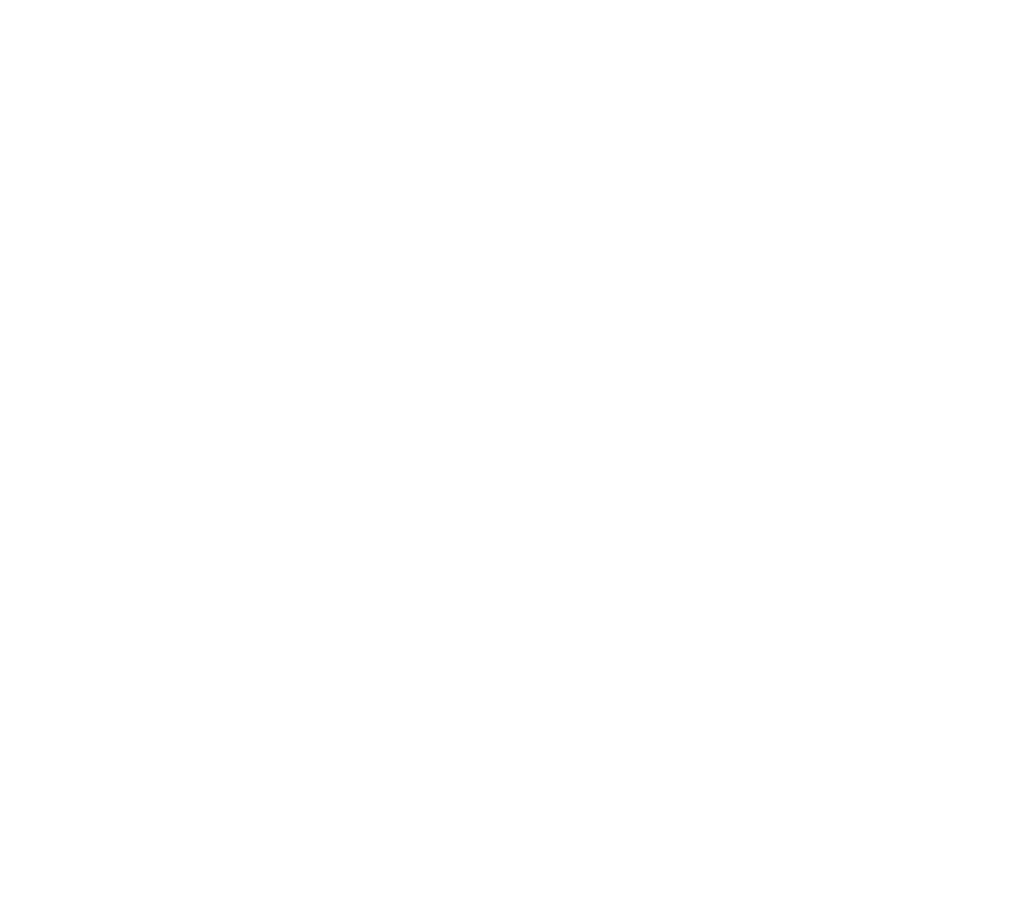
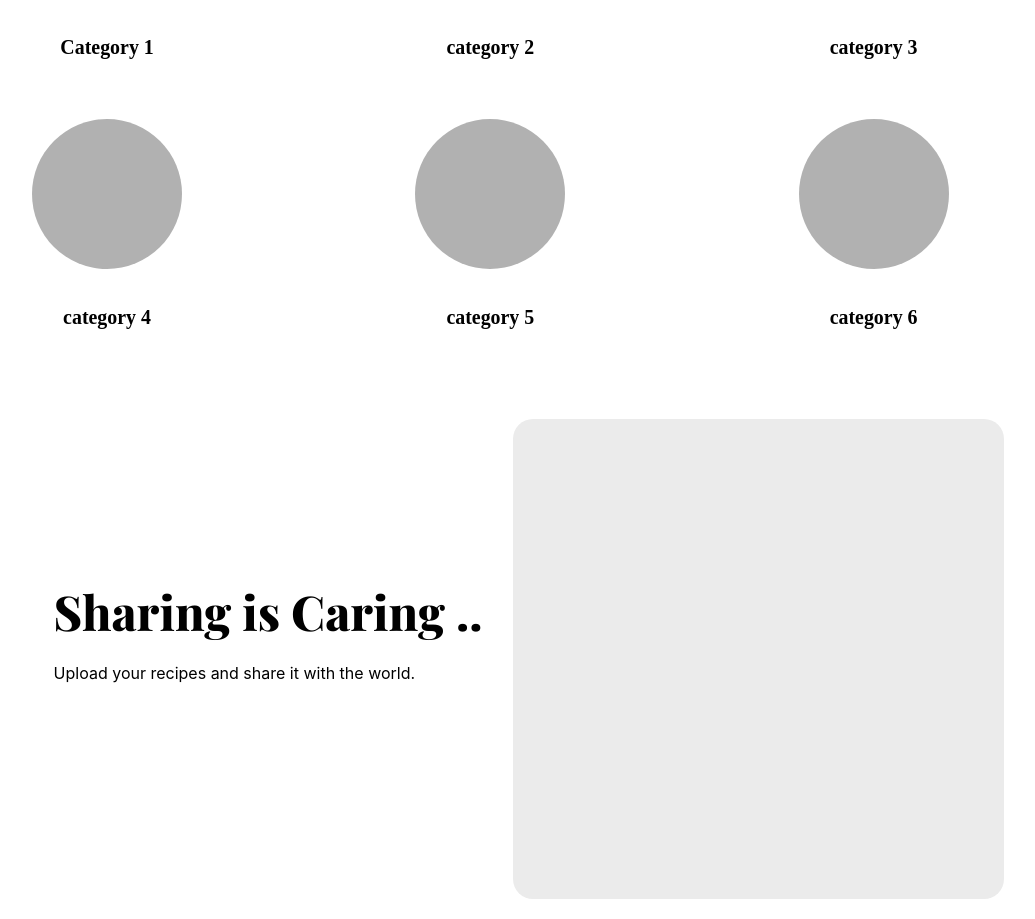
Before and after one commit to Ayushnigam1/Homemade, a React (Create React App) app: page / in a window 1280 px wide. Shown: the part 2109-3028 px from the top of the page, without its empty margins (156-1191 px from the left). Before the commit the page ends 1759 px from the top, so only its background shows below. Built offline with nearby package versions, Linux system fonts and the light colour scheme.

Commit message:
front update

```diff
--- a/src/components/Content.js
+++ b/src/components/Content.js
@@ -63,6 +63,68 @@
        </div>
        </div>
         </div>
+
+        {/*category*/}
+
+        <div className="container">
+        <h2 className="subtitle">Popular category</h2>
+        </div>
+
+        <div className="categorycontain">
+       <div className="cardcategory ">
+       <div className="cardcategoryimg">
+       </div>
+       <div className="cardcategorydata"><h5>Category 1</h5>
+       </div>
+       </div>
+       <div className="cardcategory ">
+       <div className="cardcategoryimg">
+       </div>
+       <div className="cardcategorydata"><h5>category 2</h5>
+       </div>
+       </div>
+       <div className="cardcategory ">
+       <div className="cardcategoryimg">
+       </div>
+       <div className="cardcategorydata"><h5>category 3</h5>
+       </div>
+       </div>
+       <div className="cardcategory ">
+       <div className="cardcategoryimg">
+       </div>
+       <div className="cardcategorydata"><h5>category 4</h5>
+       </div>
+       </div>
+       <div className="cardcategory ">
+       <div className="cardcategoryimg">
+       </div>
+       <div className="cardcategorydata"><h5>category 5</h5>
+       </div>
+       </div>
+       <div className="cardcategory ">
+       <div className="cardcategoryimg">
+       </div>
+       <div className="cardcategorydata"><h5>category 6</h5>
+       </div>
+       </div>
+        </div>
+
+
+        <div className="container">
+        <div className="header">
+        <div className="Bottomtext">
+        <div className="Bottomtextdata">
+        <h3 className="Bottomhead">Sharing is Caring ..</h3>
+        <p> Upload your recipes and share it with the world. </p>
+
+       </div>
+        </div>
+        <div className="banner">
+        <div className="Bottombannerimage">
+        </div>
+        </div>
+        </div>
+        </div>
         </>
     )
 }
--- a/src/index.css
+++ b/src/index.css
@@ -91,7 +91,7 @@
 
 .text {
     /* border: 5px solid blue; */
-    width: 1200px;
+    width: 1120px;
     height: 500px;
 }
 
@@ -164,6 +164,87 @@
     background-color: #EBEBEB;
 }
 
+
+/* popular category part */
+
+.categorycontain {
+    display: grid;
+    grid: 250px /33% 33% 33%;
+    grid-gap: 20px;
+    margin: 20px 7% 20px 7%;
+}
+
+.cardcategory {
+    position: inherit;
+    width: 90%;
+    height: 250px;
+    background-color: white;
+    /* box-shadow: 0px 6px 5px 6px rgba(0, 0, 0, 0.2); */
+    border-radius: 10px;
+    align-items: center;
+    text-align: center;
+    padding: 10px;
+}
+
+.cardcategoryimg {
+    margin-bottom: 20PX;
+    /* display: block; */
+    border-radius: 50%;
+    background-color: #b1b1b1;
+    justify-content: center;
+    align-items: center;
+    text-align: center;
+    margin: auto;
+    width: 150px;
+    height: 150px;
+}
+
+.cardcategorydata {
+    margin: 30px;
+    font-family: Poppins;
+    font-style: normal;
+    font-weight: 500;
+    font-size: 24px;
+    line-height: 36px;
+}
+
+
+/* bottom data */
+
+.Bottomtext {
+    width: 1000px;
+    height: 400px;
+    margin-top: 80px;
+    margin-left: 60px;
+    /* margin-left: 10px; */
+    margin-right: 10px;
+}
+
+.Bottomtextdata {
+    margin-top: 80px;
+    margin-left: 60px;
+    /* margin-left: 10px; */
+    margin-right: 10px;
+}
+
+.Bottomtextdata p {
+    margin-top: 20px;
+}
+
+.Bottomhead {
+    font-family: Playfair Display;
+    font-style: normal;
+    font-weight: bold;
+    font-size: 48px;
+    /* line-height: 64px; */
+}
+
+.banner .Bottombannerimage {
+    width: 100%;
+    background-color: #EBEBEB;
+    border-radius: 20px;
+}
+
 code {
     font-family: source-code-pro, Menlo, Monaco, Consolas, 'Courier New', monospace;
 }
```
